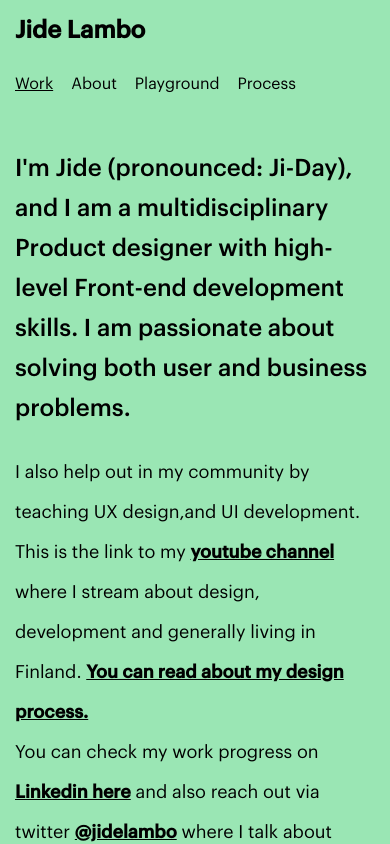
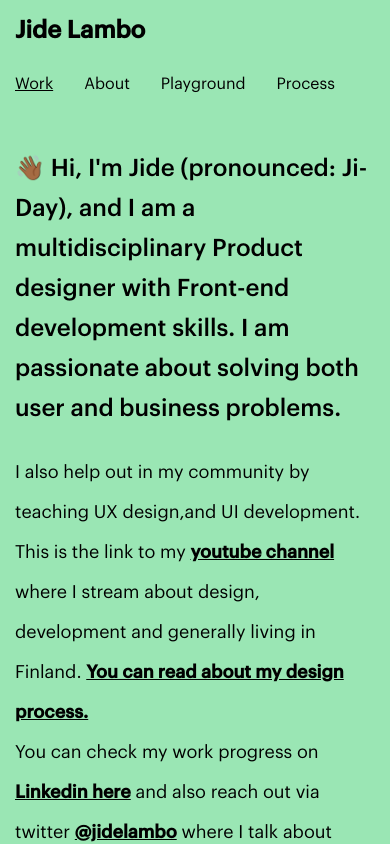
Before and after one commit to JideLambo/portfolio, an Angular app: page / in a window 390 px wide. Shown: the top 844 px of the page. Built offline with nearby package versions, Linux system fonts and the light colour scheme.

Commit message:
Compress images

```diff
--- a/src/app/components/header/header.component.html
+++ b/src/app/components/header/header.component.html
@@ -10,7 +10,7 @@
 
     <div class="header-menu-wrap mt-6 md:mt-0 overflow-y-scroll">
       <ul class="menu-group md:text-xl">
-        <li class="mr-2 md:mr-6">
+        <li class="mr-4 md:mr-6">
           <a
             routerLink="/"
             routerLinkActive="active"
@@ -18,13 +18,13 @@
             >Work</a
           >
         </li>
-        <li class="mr-2 md:mr-6">
+        <li class="mr-4 md:mr-6">
           <a routerLink="/about" routerLinkActive="active">About</a>
         </li>
-        <li class="mr-2 md:mr-6">
+        <li class="mr-4 md:mr-6">
           <a routerLink="/playground" routerLinkActive="active">Playground</a>
         </li>
-        <li class="mr-2 md:mr-6">
+        <li class="mr-4 md:mr-6">
           <a routerLink="/design-process" routerLinkActive="active">Process</a>
         </li>
       </ul>
--- a/src/app/components/header/header.component.scss
+++ b/src/app/components/header/header.component.scss
@@ -16,7 +16,7 @@
     display: flex;
     flex-wrap: wrap;
     justify-content: space-between;
-    gap: 10px;
+    gap: 15px;
 
     @media only screen and (min-width: 320px) and (max-width: 480px) {
       flex-wrap: nowrap;
--- a/src/app/components/home-briefs/home-briefs.component.html
+++ b/src/app/components/home-briefs/home-briefs.component.html
@@ -2,8 +2,8 @@
   <div class="container">
     <div class="max-w-6xl brief-wrap">
       <h2 class="text-2xl font-medium text-black leading-10 mb-6">
-        I'm Jide (pronounced: Ji-Day), and I am a multidisciplinary Product
-        designer with high-level Front-end development skills. I am passionate
+        👋🏾 Hi, I'm Jide (pronounced: Ji-Day), and I am a multidisciplinary Product
+        designer with Front-end development skills. I am passionate
         about solving both user and business problems.
       </h2>
       <article class="text-lg text-black leading-10">
--- a/src/app/pages/about/about.component.html
+++ b/src/app/pages/about/about.component.html
@@ -1,6 +1,6 @@
 <div class="container py-4 md:py-20">
   <section class="about-wrap max-w-4xl">
-    <h2 class="text-2xl font-medium leading-10 mb-6">Hi again, 🙂</h2>
+    <h2 class="text-2xl font-medium leading-10 mb-6">Hi again, 🙂 🤟</h2>
 
     <img
       class="float-right ml-4 my-2 h-64 w-full md:w-64 object-cover border shadow-md"
--- a/src/app/pages/playground/playground.component.html
+++ b/src/app/pages/playground/playground.component.html
@@ -13,7 +13,7 @@
         href="https://css-tricks.com/new-in-chrome-css-overview/"
         class="grid-item-block flex flex-col justify-end h-full"
         style="
-          background-image: url(../../../assets/img/playground/css-overview-tailwindcss.gif);
+          background-image: url(../../../assets/img/playground/css-overview-tailwindcss.png);
         "
         target="_blank"
         rel="noopener noreferrer"
```
Also changed, not shown: src/assets/img/playground/css-overview-tailwindcss.png (added), src/assets/img/playground/stream-highlight.png.
